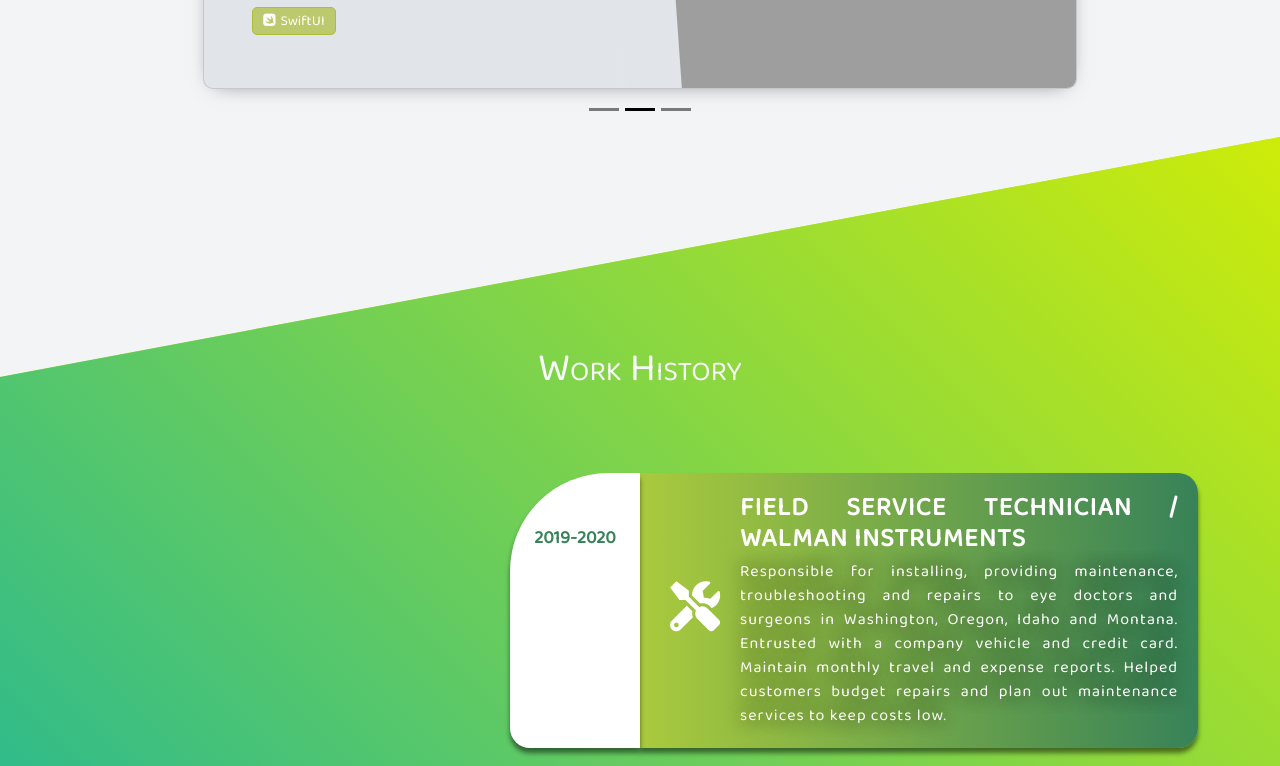
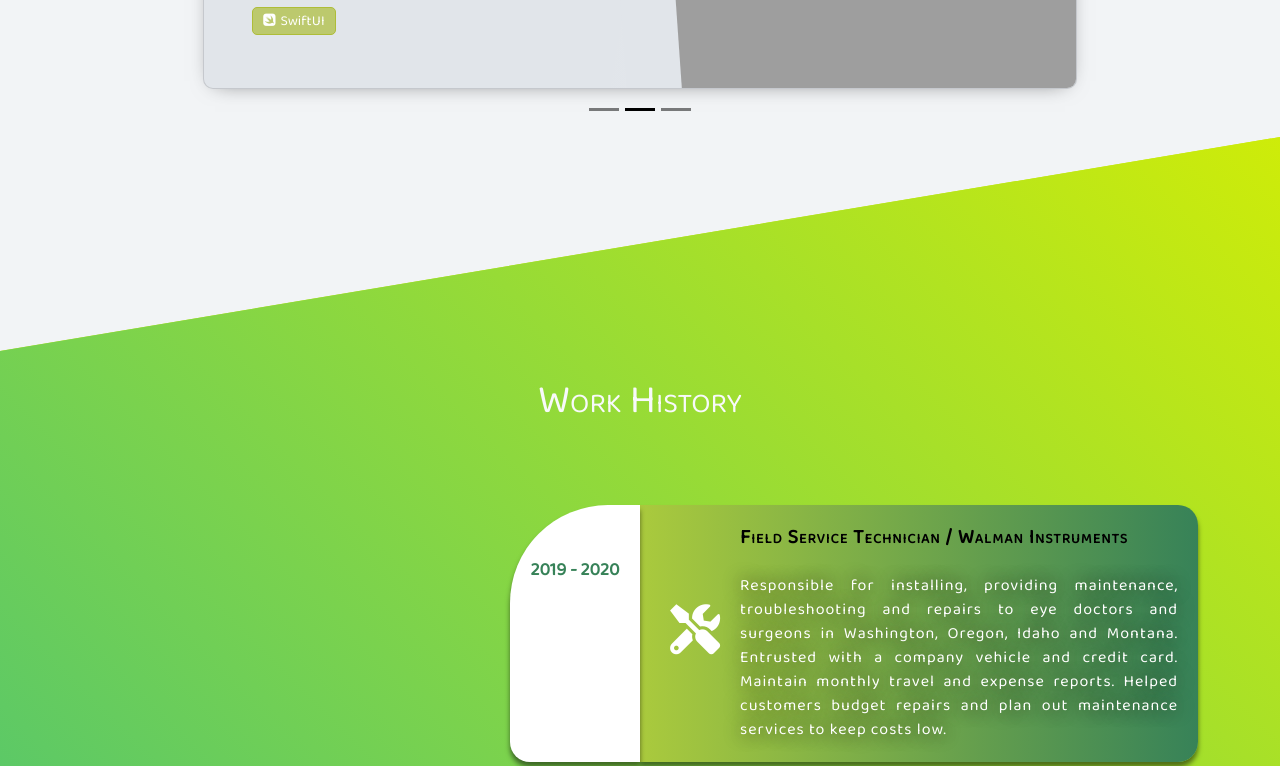
Before and after one commit to TheBeeVirus/react-portfolio, a React (Create React App) app: page / in a window 1280 px wide. Shown: the part 2000-2766 px from the top of the page. Built offline with nearby package versions, Linux system fonts and the light colour scheme; grey boxes are pictures that could not be loaded; a web font is replaced by a local one.

Commit message:
Working on Work section, altered a few CSS values.

```diff
--- a/src/Interface/CSS/About.css
+++ b/src/Interface/CSS/About.css
@@ -12,8 +12,8 @@
   @media screen and (min-width: 875px) {
     #about {
       min-height: 29.6875rem !important;
-      -webkit-clip-path: polygon(0 0, 100% 0, 100% 80%, 0 100%);
-      clip-path: polygon(0 0, 100% 0, 100% 80%, 0 100%);
+      -webkit-clip-path: polygon(0 0, 100% 0, 100% 90%, 0 100%);
+      clip-path: polygon(0 0, 100% 0, 100% 90%, 0 100%);
     }
 
   }
--- a/src/Interface/CSS/Work.css
+++ b/src/Interface/CSS/Work.css
@@ -10,12 +10,12 @@
 
 @media screen and (min-width: 875px) {
     #work {
-        padding-top: 8rem;
+        padding-top: 10rem;
         padding-bottom: 25rem;
         /* -webkit-clip-path: polygon(0 20vh, 100% 0, 100% 100%, 0 100%);
         clip-path: polygon(0 20vh, 100% 0, 100% 100%, 0 100%); */
-        -webkit-clip-path: polygon(0% 20%, 100% 0%, 100% 100%, 0 80%);
-        clip-path: polygon(0% 20%, 100% 0%, 100% 100%, 0 80%);
+        -webkit-clip-path: polygon(0% 10%, 100% 0%, 100% 100%, 0 90%);
+        clip-path: polygon(0% 10%, 100% 0%, 100% 100%, 0 90%);
     }
 }
 .main-timeline{
@@ -67,11 +67,13 @@
     top: 50%;
 }
 .main-timeline .title{
-    font-size: 26px;
+    font-size: 20px;
     font-weight: 600;
-    text-transform: uppercase;
+    /* text-transform: uppercase; */
+    font-variant: small-caps;
     letter-spacing: 1px;
-    margin: 0 0 5px;
+    margin: 0 0 25px;
+    color: #000000;
 }
 .main-timeline .description{
     font-size: 16px;
@@ -115,7 +117,8 @@
 }
 .main-timeline .timeline:nth-child(4n+4) .timeline-year{ color: #2e86de; } */
 
-@media screen and (max-width:767px){
+/* 767? */
+@media screen and (max-width:990px){
     .main-timeline .timeline{
         width: 100%;
         padding: 50px 0 0 0;
--- a/src/Interface/Work.js
+++ b/src/Interface/Work.js
@@ -1,5 +1,6 @@
 import React from 'react';
 import './CSS/Work.css';
+import WorkHistory from '../Variables/WorkHistory'
 
 const Work = () => {
     return (
@@ -9,33 +10,20 @@ const Work = () => {
                 <div class="row">
                     <div class="col-md-12">
                         <div class="main-timeline">
+                            {WorkHistory.map( job =>
                                 <div class="timeline">
                                     <div class="timeline-content">
-                                    <span class="timeline-year">2019-2020</span>
+                                        <span class="timeline-year">{job.year}</span>
                                         <div class="timeline-icon">
-                                        <i class="fas fa-tools"></i>
+                                            <i class={job.icon}></i>
                                         </div>
-                                    <h3 class="title">Field Service Technician / Walman Instruments</h3>
+                                        <h3 class="title">{job.title}</h3>
                                         <p class="description">
-                                    Responsible for installing, providing maintenance, troubleshooting and repairs to eye doctors and surgeons in
-                                    Washington, Oregon, Idaho and Montana. Entrusted with a company vehicle and credit card. Maintain
-                                    monthly travel and expense reports. Helped customers budget repairs and plan out maintenance
-                                    services to keep costs low.
+                                        {job.description}
                                         </p>
                                     </div>
                                 </div>
-                            <div class="timeline">
-                                <a href="/#" class="timeline-content">
-                                    <span class="timeline-year">2019</span>
-                                    <div class="timeline-icon">
-                                        <i class="fa fa-rocket"></i>
-                                    </div>
-                                    <h3 class="title">Web Development</h3>
-                                    <p class="description">
-                                        Lorem ipsum dolor sit amet, consectetur adipiscing elit. Integer males uada tellus lorem, et condimentum neque commodo
-                                    </p>
-                                </a>
-                            </div>
+                            )}
                         </div>
                     </div>
                 </div>
--- /dev/null
+++ b/src/Variables/WorkHistory.js
@@ -0,0 +1,29 @@
+
+const WorkHistory = [
+    {
+        year: "2019 - 2020",
+        icon: "fas fa-tools",
+        title: "Field Service Technician / Walman Instruments",
+        description: "Responsible for installing, providing maintenance, troubleshooting and repairs to eye doctors and surgeons in Washington, Oregon, Idaho and Montana. Entrusted with a company vehicle and credit card. Maintain monthly travel and expense reports. Helped customers budget repairs and plan out maintenance services to keep costs low."
+    },
+    {
+        year: "2001 - 2019",
+        icon: "fas fa-flask",
+        title: "Certified Lead Lab Technician / LensCrafters",
+        description: "Responsible for crafting prescription lenses to fit in a frame. Troubleshooted and repaired all the equipment in the lab and doctor’s office. I was responsible for the lab’s budget and ordering all the supplies. Wrote schedules and manage other technicians. I trained new employees and lab managers for multiple locations. Entrusted by the regional manager to travel to labs in the region to install, troubleshoot and train techs on operating and maintenance of new equipment. My lab was consistently ranked within the top 10 in the company out of over 1000 labs, which is based off of quality of work and workload."
+    },
+    {
+        year: "2006 & 2011",
+        icon: "fas fa-laptop-code",
+        title: "Freelance Web Developer",
+        description: "Worked during my free time as a web developer, building small websites for individuals. Would design the site in Photoshop. I would then break it down into parts and build a site using PHP as the back-ends and then build the front-end with HTML, CSS and JavaScript."
+    },
+    {
+        year: "2008 - 2009",
+        icon: "fas fa-bug",
+        title: "Software Tester / Foundation 9 Entertainment",
+        description: "Analyzed a range of different software titles on a variety of different systems including PC, Xbox, Sony PSP, PlayStation, Nintendo DS, and Wii. Worked on a prototype breadboard for a children’s doll that interacted with a computer game. Along with testing titles, had to write technical documents including test cases, bug reports, and design suggestions. All documents had to be well written, clear but detailed to allow others to be able to reproduce and understandable without questions. Had the opportunity to work on several different databases and backend systems because we had to adapt to customer’s owned systems. Received commendation from a senior programmer because of how helpful and knowledgeable I was for him during a Dora Explorer project. "
+    }
+];
+
+export default WorkHistory
```
Lines whose indentation alone changed are shown as unchanged.
